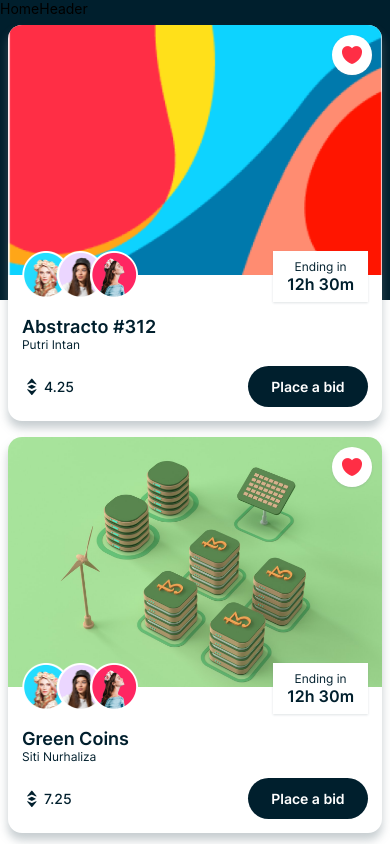
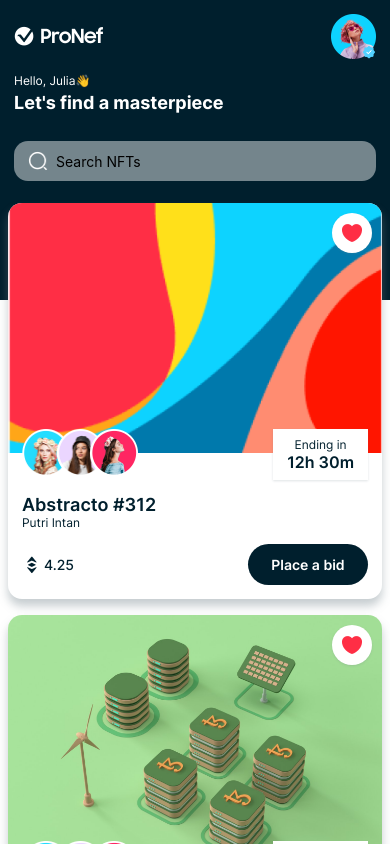
Before and after one commit to TrofimGest/nft-marketplace, a React Native app: screen /Home in a window 390 px wide. Shown: the top 844 px of the page. Built offline with nearby package versions, Linux system fonts and the light colour scheme.

Commit message:
feat: implement Header Component

```diff
--- a/components/HomeHeader.js
+++ b/components/HomeHeader.js
@@ -1,10 +1,91 @@
-import { View, Text } from 'react-native';
-import React from 'react';
+import { View, Text, Image, TextInput } from 'react-native';
 
-const HomeHeader = () => {
+import { COLORS, FONTS, SIZES, assets } from '../constants';
+
+const HomeHeader = ({ onSearch }) => {
   return (
-    <View>
-      <Text>HomeHeader</Text>
+    <View
+      style={{
+        backgroundColor: COLORS.primary,
+        padding: SIZES.font,
+      }}
+    >
+      <View
+        style={{
+          flexDirection: 'row',
+          justifyContent: 'space-between',
+          alignItems: 'center',
+        }}
+      >
+        <Image
+          source={assets.logo}
+          resizeMode='contain'
+          style={{ width: 90, height: 25 }}
+        />
+        <View style={{ width: 45, height: 45 }}>
+          <Image
+            source={assets.person01}
+            resizeMode='contain'
+            style={{ width: '100%', height: '100%' }}
+          />
+          <Image
+            source={assets.badge}
+            resizeMode='contain'
+            style={{
+              position: 'absolute',
+              width: 15,
+              height: 15,
+              bottom: 0,
+              right: 0,
+            }}
+          />
+        </View>
+      </View>
+      <View style={{ marginVertical: SIZES.font }}>
+        <Text
+          style={{
+            fontFamily: FONTS.regular,
+            fontSize: SIZES.small,
+            color: COLORS.white,
+          }}
+        >
+          Hello, Julia👋
+        </Text>
+        <Text
+          style={{
+            fontFamily: FONTS.bold,
+            fontSize: SIZES.large,
+            color: COLORS.white,
+            marginTop: SIZES.base / 2,
+          }}
+        >
+          Let's find a masterpiece
+        </Text>
+      </View>
+      <View style={{ marginTop: SIZES.font }}>
+        <View
+          style={{
+            width: '100%',
+            borderRadius: SIZES.font,
+            backgroundColor: COLORS.gray,
+            flexDirection: 'row',
+            alignItems: 'center',
+            paddingHorizontal: SIZES.font,
+            paddingVertical: SIZES.small - 2,
+          }}
+        >
+          <Image
+            source={assets.search}
+            resizeMode='contain'
+            style={{ width: 20, height: 20, marginRight: SIZES.base }}
+          />
+          <TextInput
+            placeholder='Search NFTs'
+            style={{ flex: 1 }}
+            onChangeText={onSearch}
+          />
+        </View>
+      </View>
     </View>
   );
 };
```
